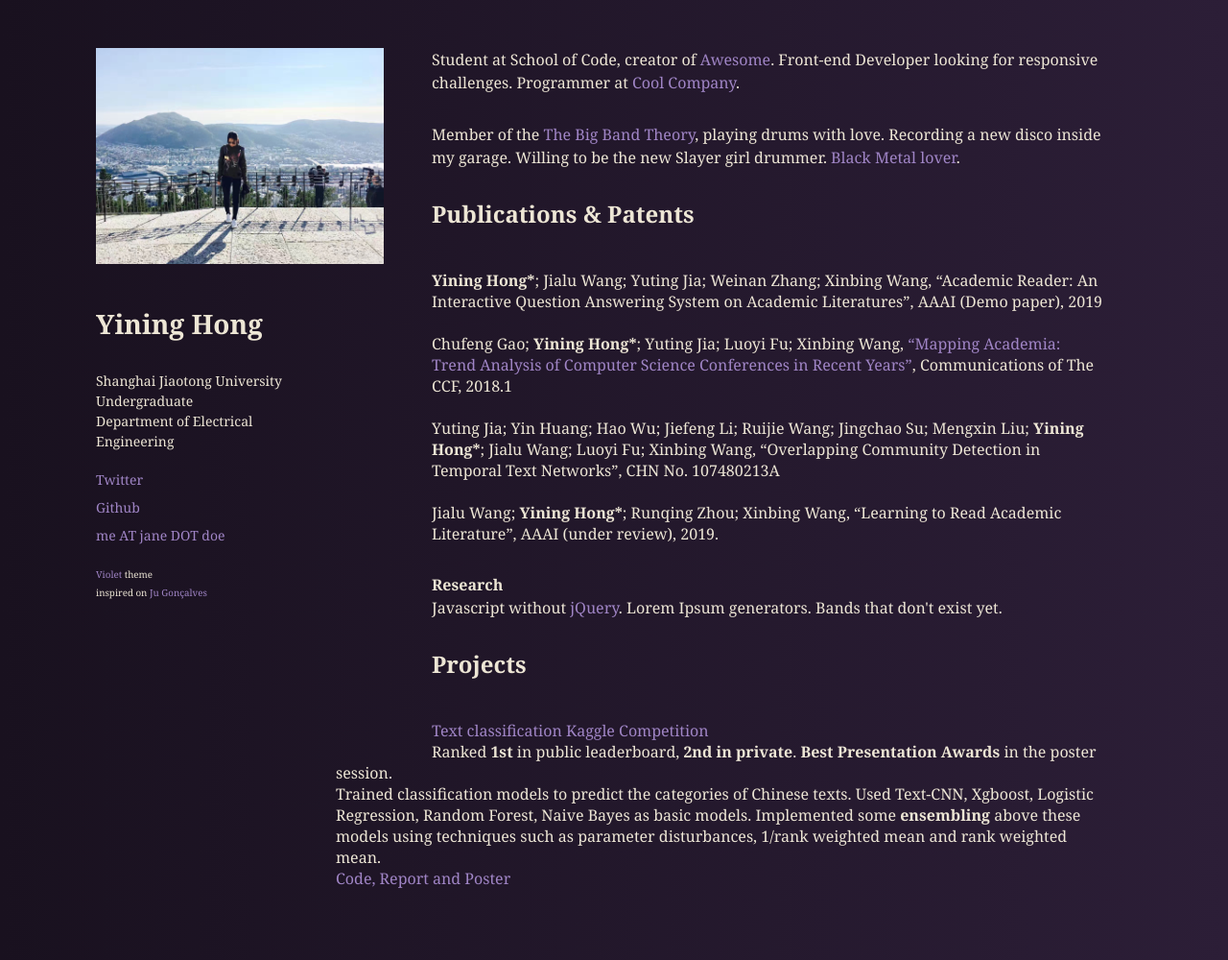
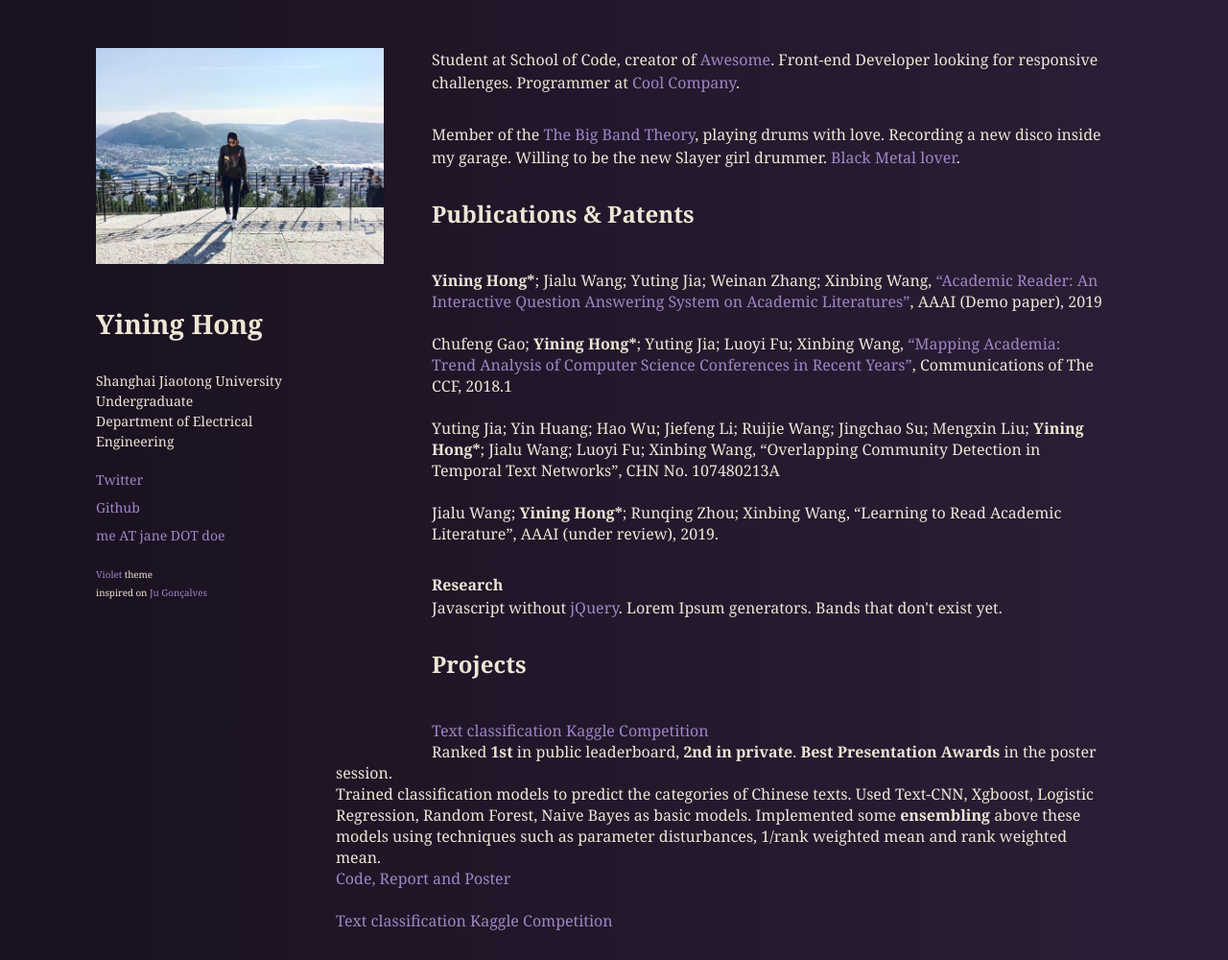
Before and after one commit to evelinehong/evelinehong.github.io, a Jekyll site: the page built from index.html, in a window 1280 px wide. Shown: the whole page at 96% size. Built offline with Jekyll 4.4.1, drawn with Linux system fonts in a browser that asks for light colours.

```diff
--- a/index.html
+++ b/index.html
@@ -40,7 +40,7 @@ title: Home
 
   <p>
     <h2>Publications & Patents</h2></br>
-    <strong>Yining Hong*</strong>; Jialu Wang; Yuting Jia; Weinan Zhang; Xinbing Wang, “Academic Reader: An Interactive Question Answering System on Academic Literatures”, AAAI (Demo paper), 2019<br><br>
+    <strong>Yining Hong*</strong>; Jialu Wang; Yuting Jia; Weinan Zhang; Xinbing Wang, <a href="https://evelinehong.github.io/assets/papers/Academic_Reader__An_Interactive_Question_Answering_System___on_Academic_Literatures.pdf">“Academic Reader: An Interactive Question Answering System on Academic Literatures”</a>, AAAI (Demo paper), 2019<br><br>
     Chufeng Gao; <strong>Yining Hong*</strong>; Yuting Jia; Luoyi Fu; Xinbing Wang, <a href="https://dl.ccf.org.cn/institude/institudeDetail?id=3924307786745856">“Mapping Academia: Trend Analysis of Computer Science Conferences in Recent Years”</a>, Communications of The CCF, 2018.1<br><br>
     Yuting Jia; Yin Huang; Hao Wu; Jiefeng Li; Ruijie Wang; Jingchao Su; Mengxin Liu; <strong>Yining Hong*</strong>; Jialu Wang; Luoyi Fu; Xinbing Wang, “Overlapping Community Detection in Temporal Text Networks”, CHN No. 107480213A<br><br>
     Jialu Wang; <strong>Yining Hong*</strong>; Runqing Zhou; Xinbing Wang, “Learning to Read Academic Literature”, AAAI (under review), 2019. <br>
@@ -55,9 +55,9 @@ title: Home
     <a href="https://www.kaggle.com/c/ee448-2018-text-classification/leaderboard">Text classification Kaggle Competition</a> <br>
     Ranked <strong>1st</strong> in public leaderboard, <strong>2nd in private</strong>. <strong>Best Presentation Awards</strong> in the poster session.<br>
     Trained classification models to predict the categories of Chinese texts. Used Text-CNN, Xgboost, Logistic Regression, Random Forest, Naive Bayes as basic models. Implemented some <strong>ensembling</strong> above these models using techniques such as parameter disturbances, 1/rank weighted mean and rank weighted mean.<br>
-    <a href="https://github.com/evelinehong/Text-Classification-Kaggle-Competition">Code, Report and Poster </a> <br>
+    <a href="https://github.com/evelinehong/Text-Classification-Kaggle-Competition">Code, Report and Poster </a> <br><br>
 
-
+    <a href="https://www.kaggle.com/c/ee448-2018-text-classification/leaderboard">Text classification Kaggle Competition</a> <br>
 
   </p>
 </section>
```
Also changed, not shown: 3 other files.
